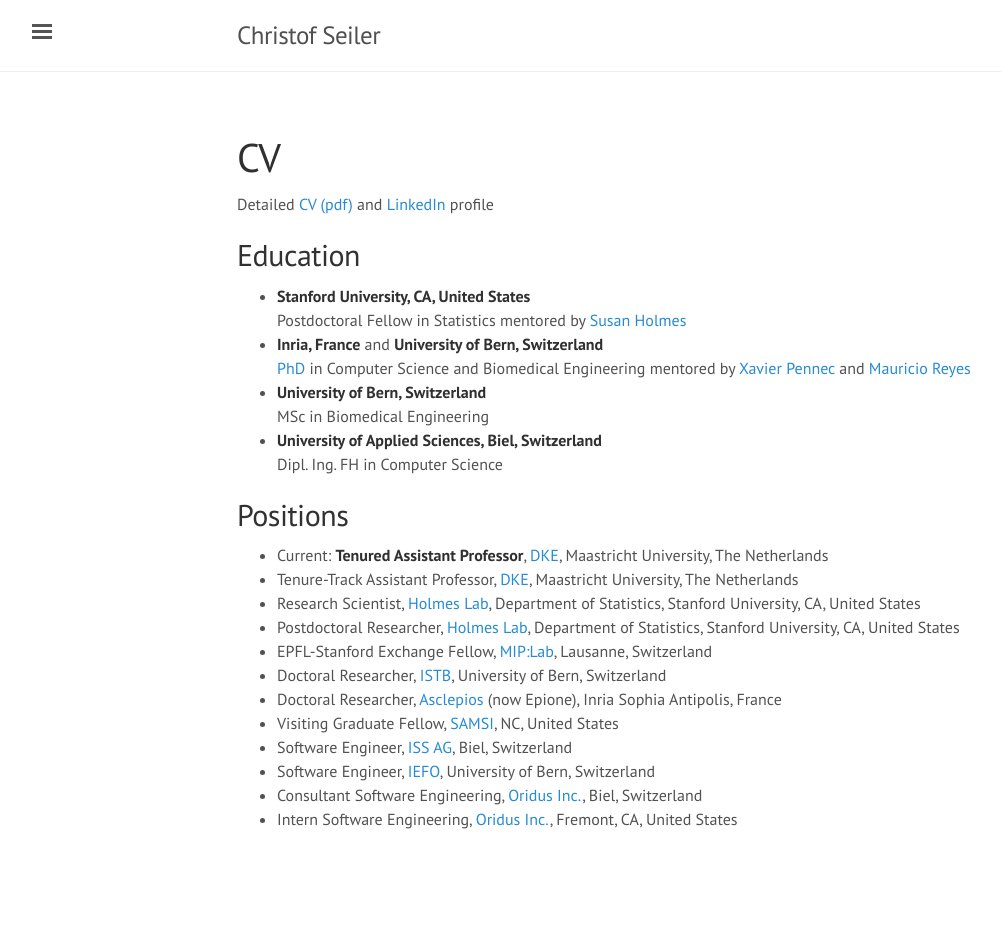
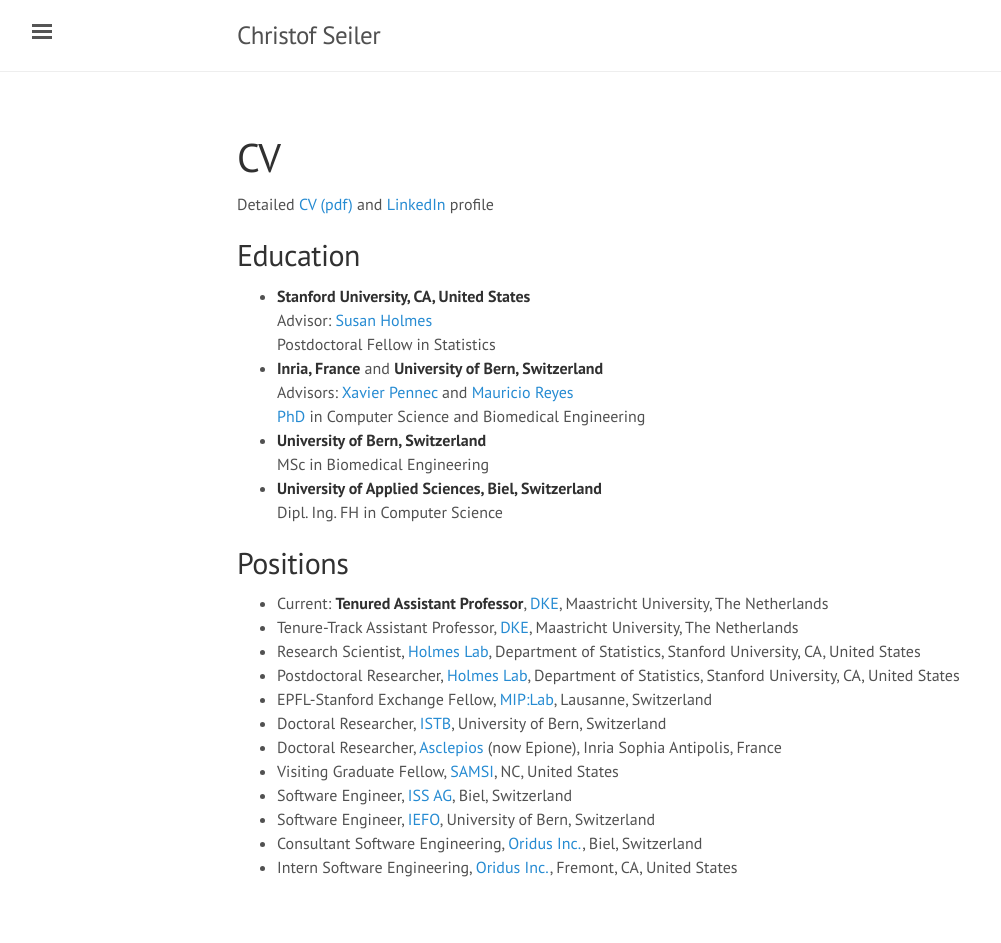
Before and after one commit to ChristofSeiler/ChristofSeiler.github.io, a Jekyll site: the page built from cv.md, in a window 1280 px wide. Shown: the whole page, without its empty margins (3-1004 px from the left). Built offline with Jekyll 4.4.1, drawn with Linux system fonts in a browser that asks for light colours; before the commit the page ends 900 px from its top, so only the background shows below that.

Commit message:
made it consistent with pdf cv

```diff
--- a/cv.md
+++ b/cv.md
@@ -8,9 +8,11 @@
 ## Education
 
 * **Stanford University, CA, United States** <br>
-Postdoctoral Fellow in Statistics mentored by [Susan Holmes](https://statweb.stanford.edu/~susan/susan_person.html)
+Advisor: [Susan Holmes](https://statweb.stanford.edu/~susan/susan_person.html) <br>
+Postdoctoral Fellow in Statistics
 * **Inria, France** and **University of Bern, Switzerland** <br>
-[PhD](http://www.unibe.ch/studies/programs/doctorate/doctoral_degree/joint_supervision_doctorate/index_eng.html) in Computer Science and Biomedical Engineering mentored by [Xavier Pennec](http://www-sop.inria.fr/members/Xavier.Pennec/) and [Mauricio Reyes](http://www.mauricioreyes.me/)
+Advisors: [Xavier Pennec](http://www-sop.inria.fr/members/Xavier.Pennec/) and [Mauricio Reyes](http://www.mauricioreyes.me/) <br>
+[PhD](http://www.unibe.ch/studies/programs/doctorate/doctoral_degree/joint_supervision_doctorate/index_eng.html) in Computer Science and Biomedical Engineering
 * **University of Bern, Switzerland** <br>
 MSc in Biomedical Engineering
 * **University of Applied Sciences, Biel, Switzerland** <br>
```
